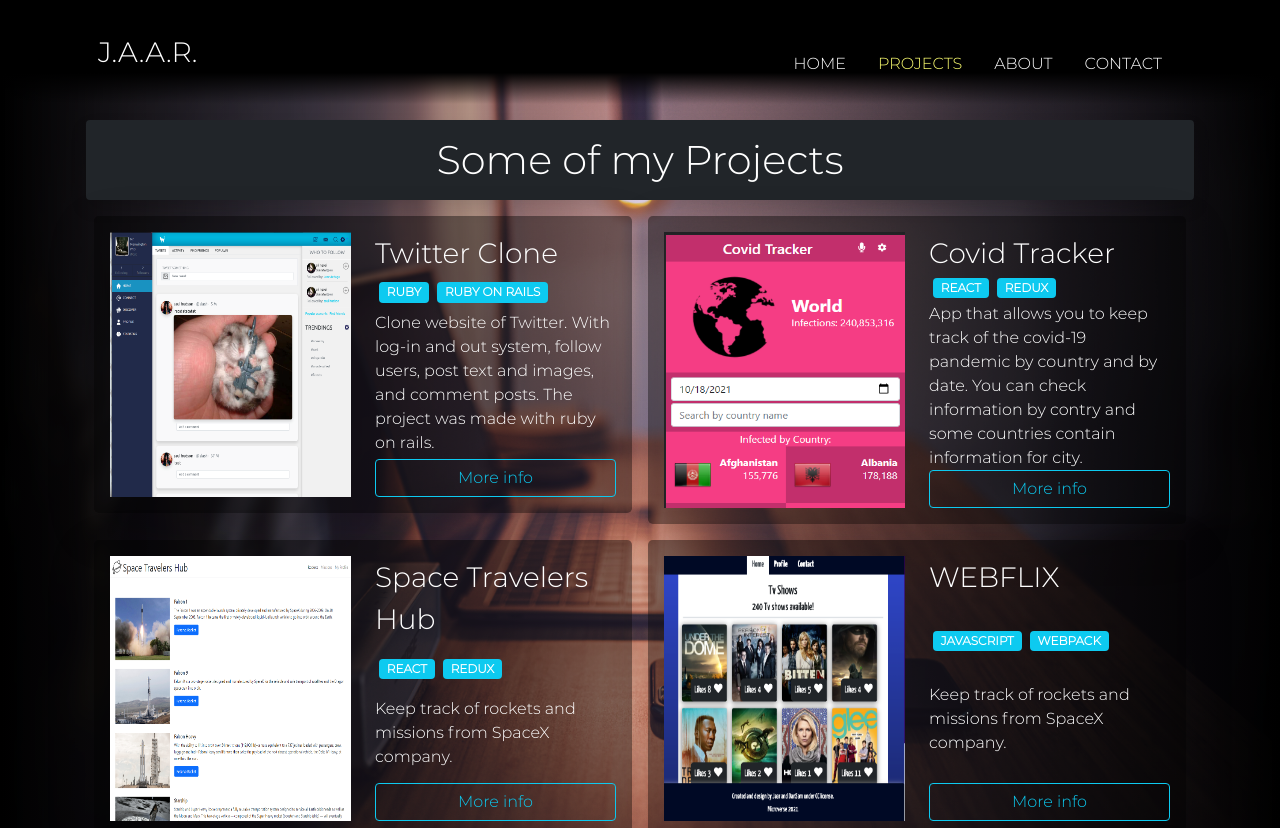
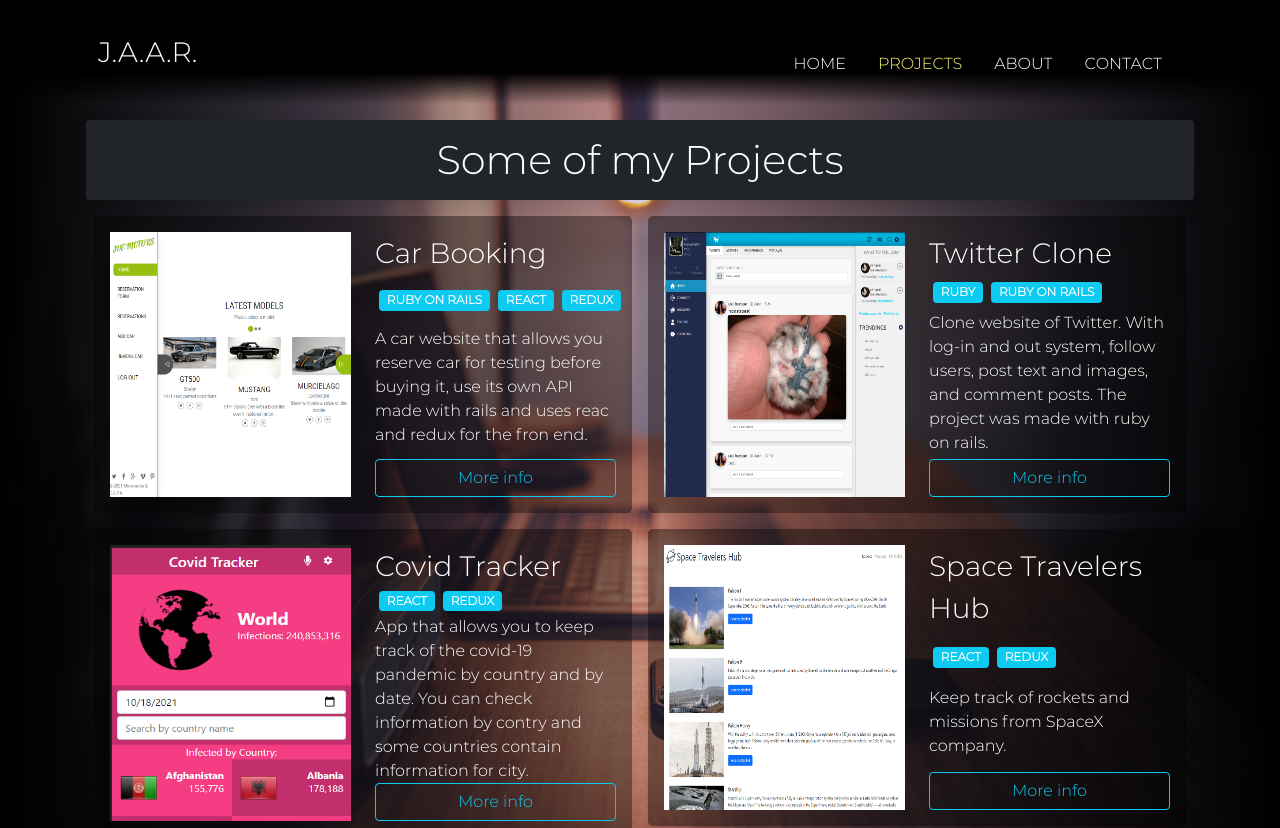
Before and after one commit to JAAR91/Portfolio, a React (Create React App) app: page /projects in a window 1280 px wide. Shown: the top 828 px of the page. Built offline with nearby package versions, Linux system fonts and the light colour scheme.

Commit message:
add car booking project to portfolio

```diff
--- a/src/components/MockProjects.js
+++ b/src/components/MockProjects.js
@@ -4,8 +4,16 @@
 import webflixImg from '../img/webflix.png';
 import tictactoe from '../img/tic-tac-toe.gif';
 import webscraper from '../img/webscraper.png';
+import carBooking from '../img/carbooking.png';
 
 const MockProjects = [
+  {
+    name: 'Car Booking',
+    technologies: ['RUBY ON RAILS', 'REACT', 'REDUX'],
+    description: 'A car website that allows you reserve car for testing before buying it, use its own API made with rails and uses reac and redux for the fron end.',
+    link: 'https://github.com/Emmanuelaaron/carBooking',
+    img: carBooking
+  },
   {
     name: 'Twitter Clone',
     technologies: ['RUBY', 'RUBY ON RAILS'],
```
Also changed, not shown: src/img/carbooking.png (added).
